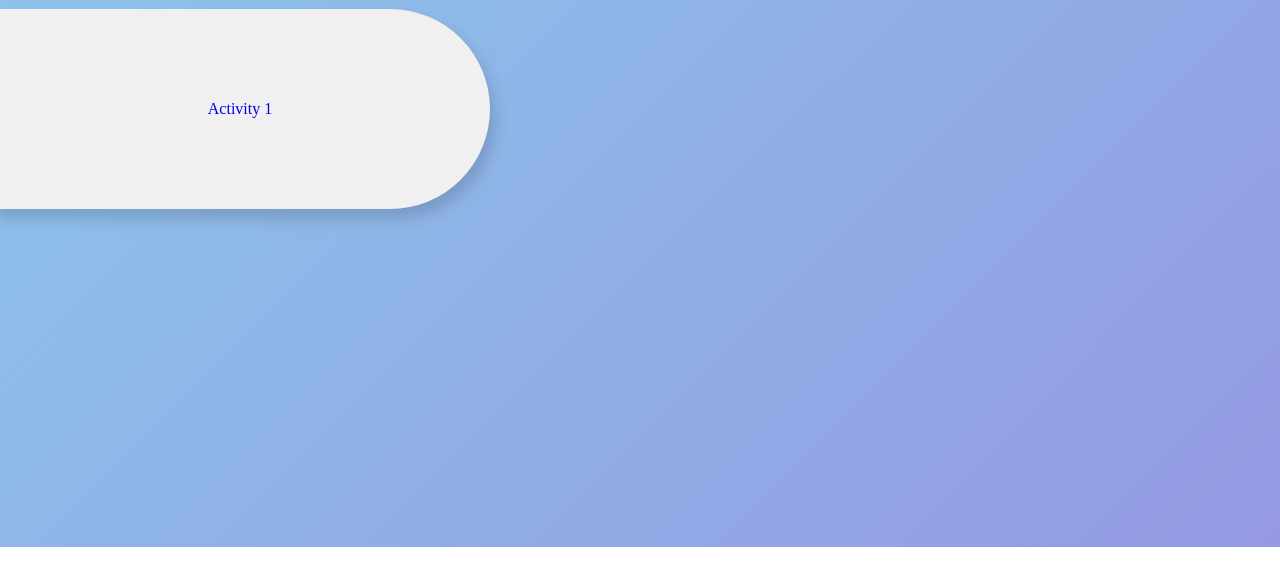
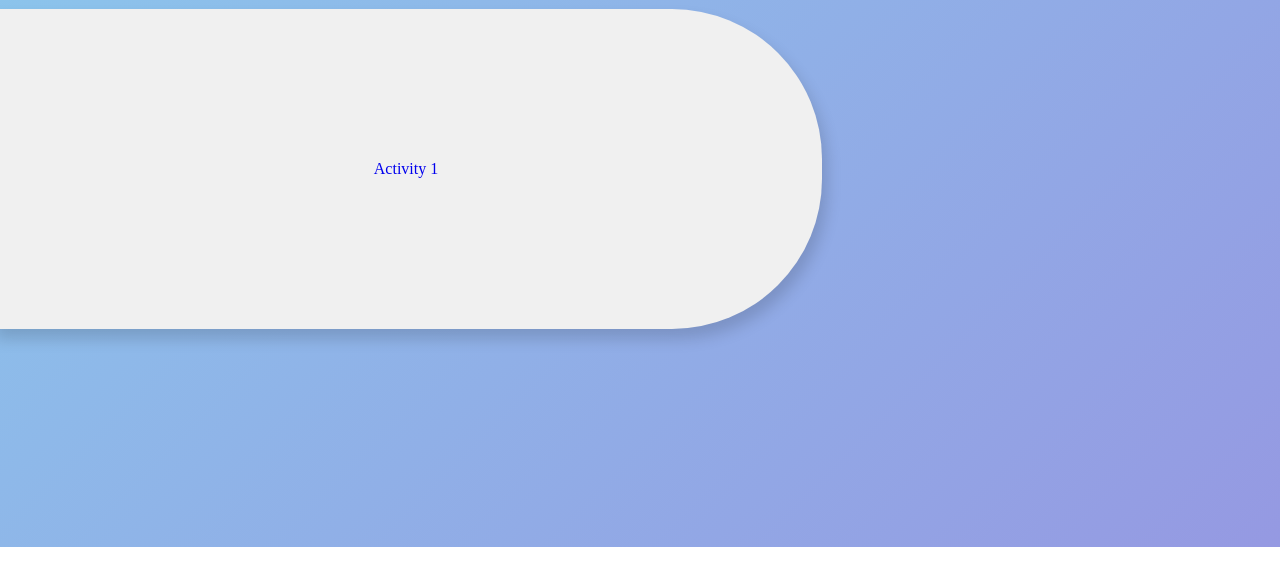
Before and after one commit to RycieOwO/RycieOwO.github.io, a plain HTML site: page index.html in a window 1280 px wide. Shown: the part 171-756 px from the top of the page. Drawn offline with Linux system fonts and the light colour scheme.

Commit message:
Update style.css

```diff
--- a/style.css
+++ b/style.css
@@ -135,9 +135,9 @@ a.active,a:hover {
     display: flex;
     align-items: center;
     justify-content: center;
-    width: 500px;
     /* HMM */
-    height: 200px;
+    width: 65%;
+    height: 50%;
     color: #333;
     margin: -10px;
     border-radius: 0 150px 150px 0; /* round shape on the right side */
```
